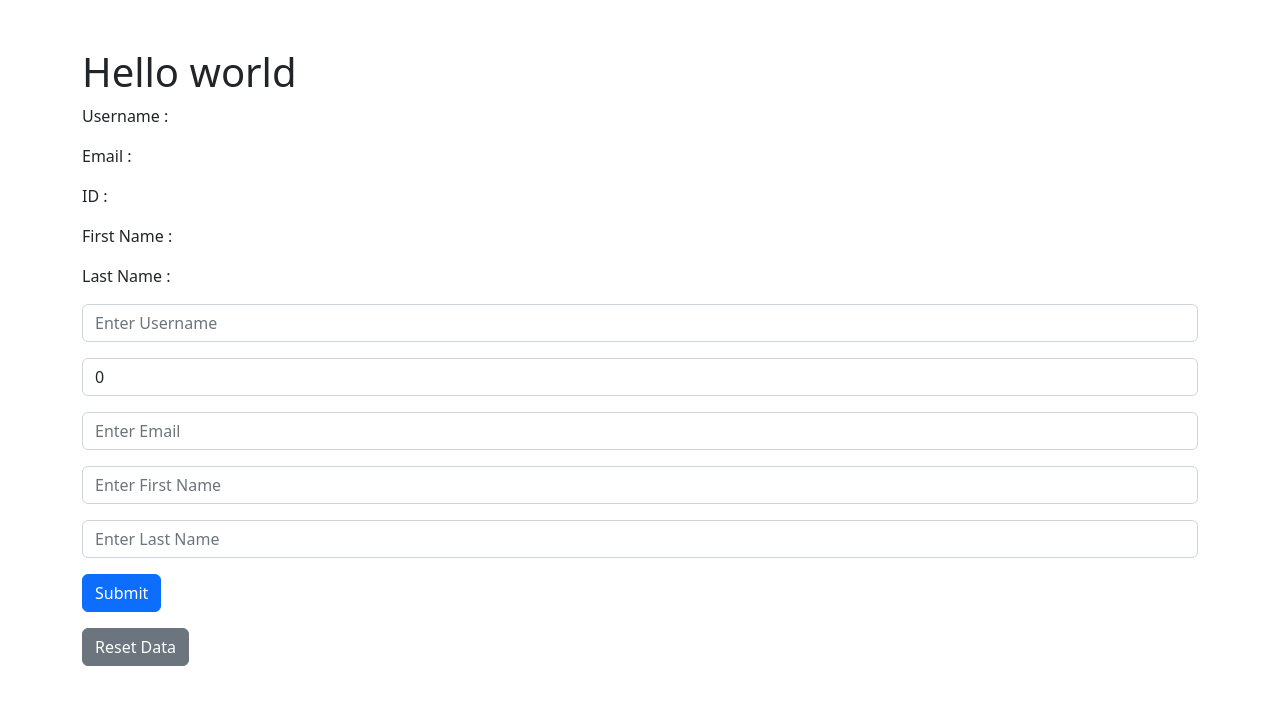
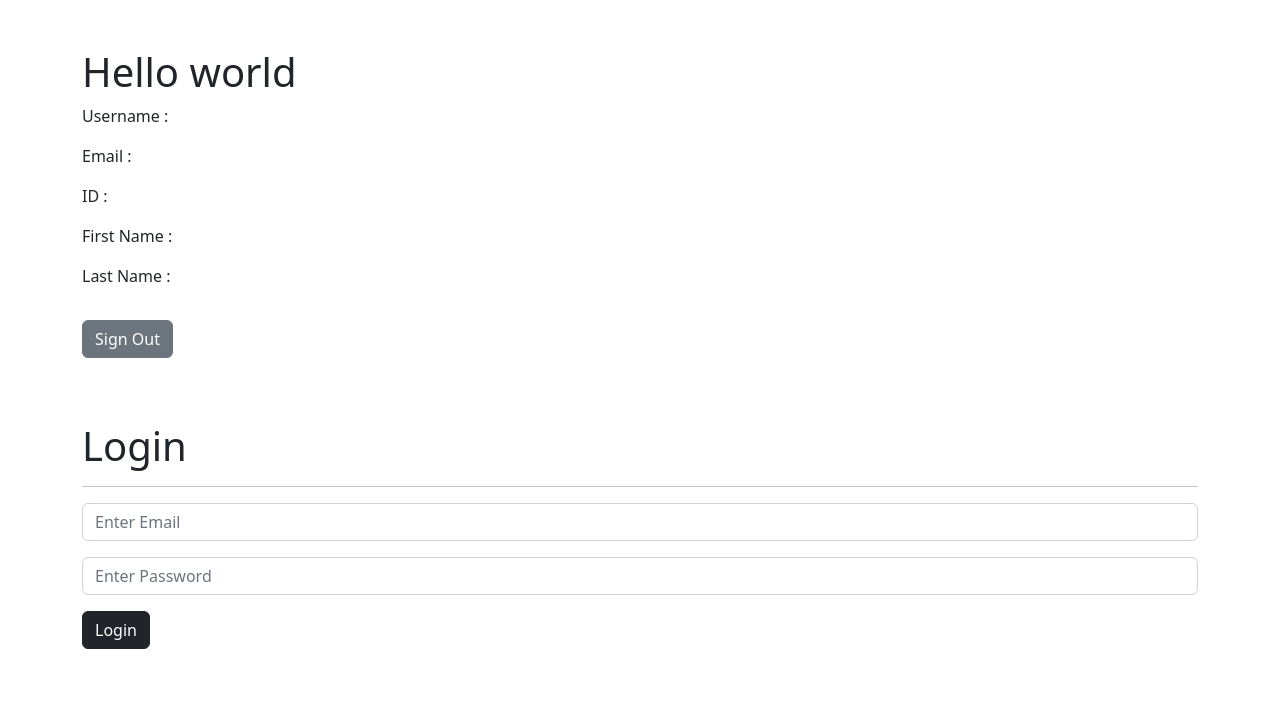
Before and after one commit to Nepul321/DjangoReactRedux, a React (Create React App) app in the folder frontend/: page / in a window 1280 px wide. Shown: the top 704 px of the page. Built offline with nearby package versions, Linux system fonts and the light colour scheme.

Commit message:
11 - Add basic login and logout to the frontend

```diff
--- a/frontend/src/App.js
+++ b/frontend/src/App.js
@@ -1,7 +1,15 @@
-import React from 'react';
-import { useRef } from 'react';
-import {useDispatch, useSelector} from 'react-redux'
-import {setActiveUser, setUserLogOutState, selectUserEmail, selectUserId, selectUserFirstName, selectUserLastName, selectUserName} from './features/userSlice'
+import React from "react";
+import { useRef } from "react";
+import { useDispatch, useSelector } from "react-redux";
+import {
+  setActiveUser,
+  setUserLogOutState,
+  selectUserEmail,
+  selectUserId,
+  selectUserFirstName,
+  selectUserLastName,
+  selectUserName,
+} from "./features/userSlice";
 
 // function LoggedOut() {
 //    return (
@@ -20,70 +28,143 @@ import {setActiveUser, setUserLogOutState, selectUserEmail, selectUserId, select
 // }
 
 function App() {
-  const dispatch = useDispatch()
+  const dispatch = useDispatch();
 
-  const usernameRef = useRef();
-  const userIdRef = useRef();
-  const userEmailRef = useRef();
-  const userFirstNameRef = useRef();
-  const userLastNameRef = useRef();
+  const usernameLoginRef = useRef();
+  const passwordLoginRef = useRef();
 
-  const username = useSelector(selectUserName)
-  const userid = useSelector(selectUserId)
-  const useremail = useSelector(selectUserEmail)
-  const userfirstName = useSelector(selectUserFirstName)
-  const userlastName = useSelector(selectUserLastName)
+  const username = useSelector(selectUserName);
+  const userid = useSelector(selectUserId);
+  const useremail = useSelector(selectUserEmail);
+  const userfirstName = useSelector(selectUserFirstName);
+  const userlastName = useSelector(selectUserLastName);
 
-  function handleSubmit(event) {
+  function getData(jwt) {
+    fetch(`http://localhost:8000/api/users/account/`, {
+      method: "GET",
+      headers: {
+        "Content-Type": "application/json",
+        "Authorization": `${jwt}`,
+      }
+    })
+
+    .then((res) => {
+      if (res.status === 200) {
+        return res.json();
+      }
+    })
+
+    .then((data) => {
+      dispatch(setActiveUser({
+        userId : data.id,
+        userName : data.username,
+        userEmail : data.email,
+        userFirstName : data.first_name,
+        userLastName : data.last_name
+      }))
+    })
+  }
+
+  if(localStorage.getItem("jwt") || localStorage.getItem("jwt") === "") {
+    getData(localStorage.getItem("jwt"))
+  }
+
+  function getCookie(name) {
+    var cookieValue = null;
+    if (document.cookie && document.cookie !== "") {
+      var cookies = document.cookie.split(";");
+      for (var i = 0; i < cookies.length; i++) {
+        var cookie = cookies[i].trim();
+        if (cookie.substring(0, name.length + 1) === name + "=") {
+          cookieValue = decodeURIComponent(cookie.substring(name.length + 1));
+          break;
+        }
+      }
+    }
+    return cookieValue;
+  }
+
+  function handleLoginSubmit(event) {
     event.preventDefault();
-     let username = usernameRef.current.value
-     let id = userIdRef.current.value
-     let email = userEmailRef.current.value
-     let firstname = userFirstNameRef.current.value
-     let lastname = userLastNameRef.current.value
+    const data = {
+      email: usernameLoginRef.current.value,
+      password: passwordLoginRef.current.value,
+    };
 
-     dispatch(setActiveUser({
-      userId: id,
-      userName: username,
-      userEmail : email,
-      userFirstName : firstname,
-      userLastName : lastname
-     }))
+    const csrftoken = getCookie("csrftoken");
 
+    fetch(`http://localhost:8000/api/users/login/`, {
+      method: "POST",
+      headers: {
+        "Content-Type": "application/json",
+        "X-CSRFToken": csrftoken
+      },
+      body: JSON.stringify(data),
+    })
+      .then((res) => {
+        if (res.status === 200) {
+          return res.json();
+        } else if (res.status === 204) {
+          alert("Email or Password not given");
+        } else if (res.status === 404) {
+          alert("Invalid email");
+        } else if (res.status === 401) {
+          alert("User not active or wrong password");
+        }
+
+        return {};
+      })
+
+      .then((data) => {
+        localStorage.setItem("jwt", data.jwt);
+        getData(data.jwt)
+      });
     event.target.reset();
   }
 
-  function ResetData() {
-      dispatch(setUserLogOutState())
+  function SignOut() {
+    localStorage.removeItem("jwt")
+    dispatch(setUserLogOutState());
   }
   return (
     <div className="App">
-      <div className='container my-5'>
+      <div className="container my-5">
         <h1>Hello world</h1>
         <p>Username : {username}</p>
         <p>Email : {useremail}</p>
         <p>ID : {userid}</p>
         <p>First Name : {userfirstName}</p>
         <p>Last Name : {userlastName}</p>
-    <form onSubmit={handleSubmit}>
-      <div className='form-group mb-3'>
-      <input type={'text'} placeholder={'Enter Username'} className="form-control" ref={usernameRef}/>
+        <button className="btn btn-secondary my-3" onClick={SignOut}>
+          Sign Out
+        </button>
       </div>
-      <div className='form-group mb-3'>
-      <input type={'number'} defaultValue={0} className="form-control" ref={userIdRef}/>
+      <div className="container">
+        <h1>Login</h1>
+        <hr />
+        <form onSubmit={handleLoginSubmit}>
+          <div className="form-group mb-3">
+            <input
+              type={"email"}
+              placeholder={"Enter Email"}
+              className={"form-control"}
+              ref={usernameLoginRef}
+              required={true}
+              autoComplete={"on"}
+            />
           </div>
-        <div className='form-group mb-3'>
-        <input type={'email'} placeholder={'Enter Email'} className="form-control" ref={userEmailRef}/>
+          <div className="form-group mb-3">
+            <input
+              type={"password"}
+              placeholder={"Enter Password"}
+              className={"form-control"}
+              ref={passwordLoginRef}
+              required={true}
+              autoComplete={"current-password"}
+            />
           </div>
-        <div className='form-group mb-3'>
-        <input type={'text'} placeholder={'Enter First Name'} className="form-control" ref={userFirstNameRef}/>
-        </div>
-        <div className='form-group mb-3'>
-        <input type={'text'} placeholder={'Enter Last Name'} className="form-control" ref={userLastNameRef}/>
-        </div>
-      <button className='btn btn-primary'>Submit</button>
+          <button className="btn btn-dark mb-3">Login</button>
         </form>
-    <button className='btn btn-secondary my-3' onClick={ResetData}>Reset Data</button>
       </div>
     </div>
   );
--- a/frontend/src/features/userSlice.js
+++ b/frontend/src/features/userSlice.js
@@ -1,41 +1,42 @@
-import { createSlice } from '@reduxjs/toolkit'
+import { createSlice } from "@reduxjs/toolkit";
 
-const initialState = {
-  userId : null,
-  userName : null,
-  userEmail : null,
-  userFirstName : null,
-  userLastName : null
-}
+
+let initialState = {
+  userId: null,
+  userName: null,
+  userEmail: null,
+  userFirstName: null,
+  userLastName: null,
+};
 
 const userSlice = createSlice({
-  name: 'user',
+  name: "user",
   initialState,
   reducers: {
     setActiveUser: (state, action) => {
-        state.userId = action.payload.userId
-        state.userName = action.payload.userName
-        state.userEmail = action.payload.userEmail
-        state.userFirstName = action.payload.userFirstName
-        state.userLastName = action.payload.userLastName
+      state.userId = action.payload.userId;
+      state.userName = action.payload.userName;
+      state.userEmail = action.payload.userEmail;
+      state.userFirstName = action.payload.userFirstName;
+      state.userLastName = action.payload.userLastName;
     },
 
-    setUserLogOutState: state => {
-        state.userId = null
-        state.userName = null
-        state.userEmail = null
-        state.userFirstName = null
-        state.userLastName = null
-    }
-  }
+    setUserLogOutState: (state) => {
+      state.userId = null;
+      state.userName = null;
+      state.userEmail = null;
+      state.userFirstName = null;
+      state.userLastName = null;
+    },
+  },
 });
 
-export const {setActiveUser, setUserLogOutState} = userSlice.actions
+export const { setActiveUser, setUserLogOutState } = userSlice.actions;
 
-export const selectUserId = (state) => state.user.userId
-export const selectUserName = (state) => state.user.userName
-export const selectUserEmail = (state) => state.user.userEmail
-export const selectUserFirstName = (state) => state.user.userFirstName
-export const selectUserLastName = (state) => state.user.userLastName
+export const selectUserId = (state) => state.user.userId;
+export const selectUserName = (state) => state.user.userName;
+export const selectUserEmail = (state) => state.user.userEmail;
+export const selectUserFirstName = (state) => state.user.userFirstName;
+export const selectUserLastName = (state) => state.user.userLastName;
 
-export default userSlice.reducer
+export default userSlice.reducer;
```
Also changed, not shown: 1 other file (tests, documents, lock files or other folders). Lines whose indentation alone changed are shown as unchanged.
